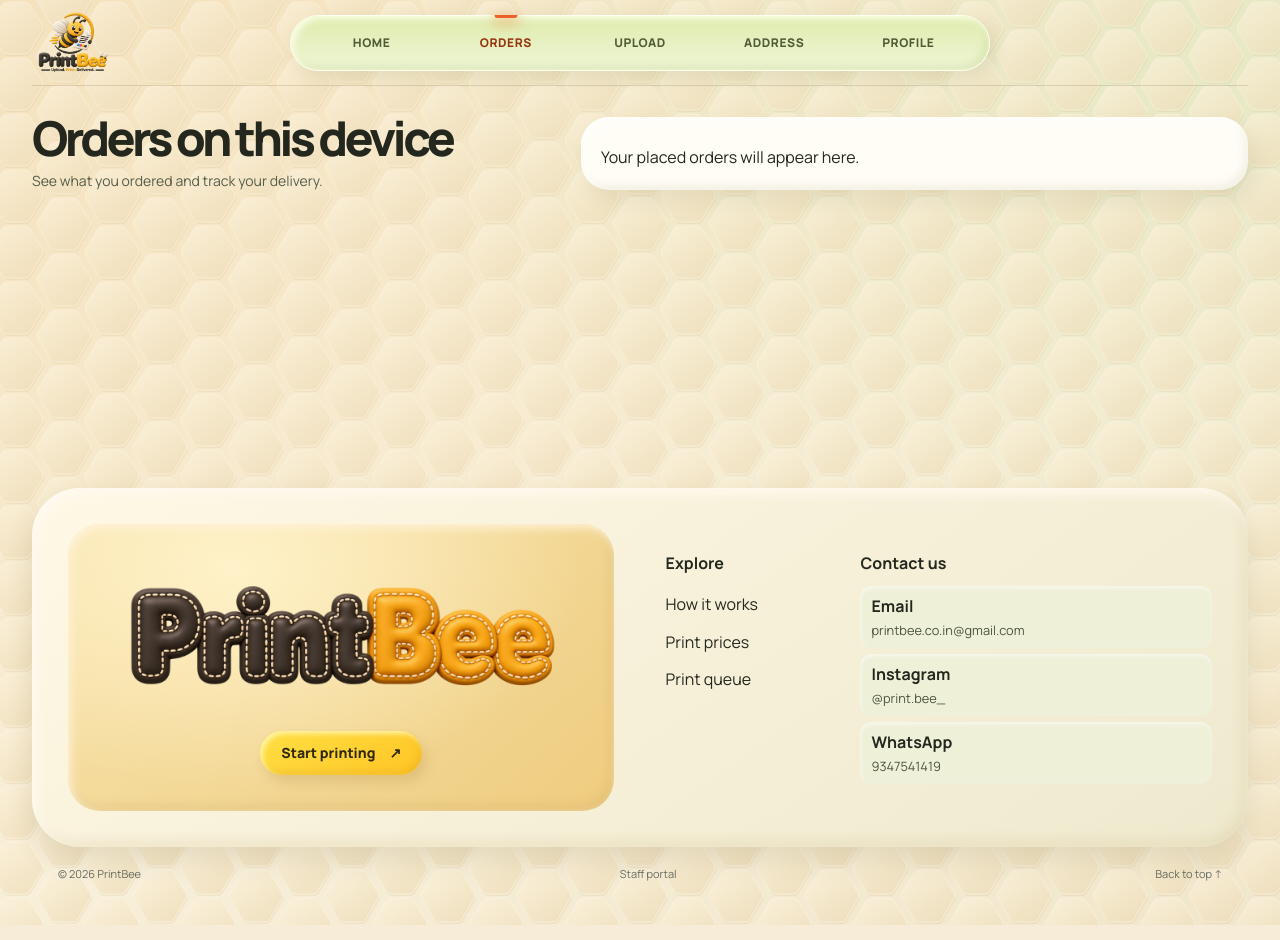
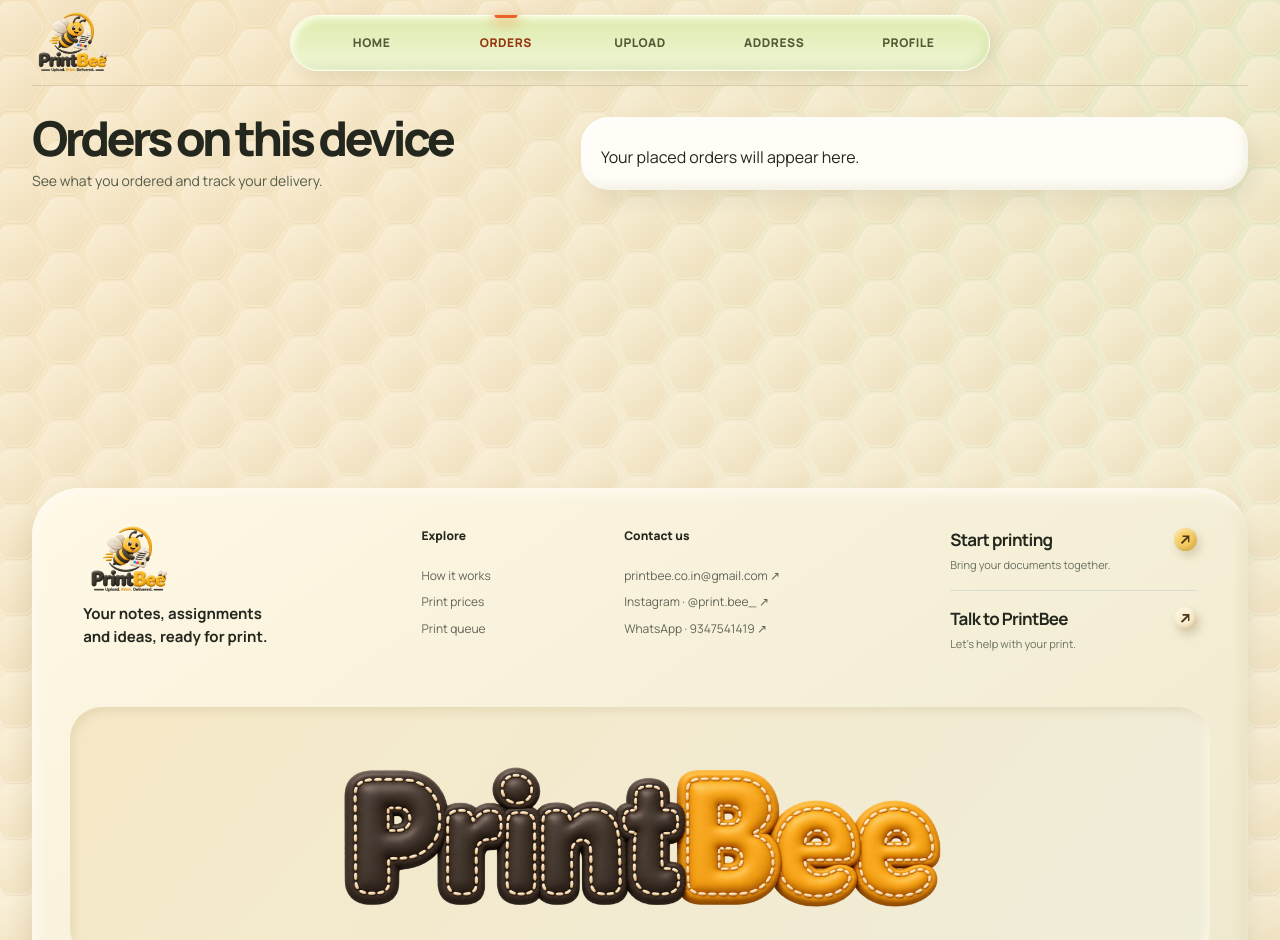
Before and after one commit to Bharat0264/PB, a plain HTML site: page orders.html in a window 1280 px wide. Shown: the top 940 px of the page. Drawn offline with Linux system fonts and the light colour scheme.

Commit message:
Restore the classic stitched PrintBee footer

```diff
--- a/orders.html
+++ b/orders.html
@@ -7,7 +7,7 @@
 <meta name="description" content="PrintBee campus printing for SRM University. Save your A4 documents in your local print queue.">
 <title>Orders · PrintBee</title>
 <script src="preloader.js?v=3"></script>
-<link rel="stylesheet" href="studio.css?v=honey-footer">
+<link rel="stylesheet" href="studio.css?v=classic-stitched-footer">
 <script src="studio.js?v=placed-orders" defer></script>
 </head>
 <body>
@@ -29,25 +29,14 @@
   </section>
 </main>
 <footer class="frame brand-footer" id="contact">
-  <div class="footer-surface footer-layout">
-    <div class="footer-print">
-      <img class="footer-leather" src="printbee-clay-wordmark.png" width="2172" height="724" alt="PrintBee" loading="lazy">
-      <a class="pill yellow" href="queue.html">Start printing <span aria-hidden="true">↗</span></a>
+  <div class="footer-surface">
+    <div class="footer-columns">
+      <div class="footer-intro"><a href="index.html" aria-label="PrintBee home"><img src="printbee-loading-logo.webp" alt="PrintBee" width="90" height="67"></a><p>Your notes, assignments<br>and ideas, ready for print.</p></div>
+      <nav class="footer-explore" aria-label="Footer navigation"><h2>Explore</h2><a href="index.html#how">How it works</a><a href="index.html#pricing">Print prices</a><a href="queue.html">Print queue</a></nav>
+      <div class="footer-social"><h2>Contact us</h2><a href="mailto:printbee.co.in@gmail.com">printbee.co.in@gmail.com ↗</a><a href="https://www.instagram.com/print.bee_?igsh=MTkwM3lsZWFraHZrNQ%3D%3D">Instagram · @print.bee_ ↗</a><a href="https://wa.me/919347541419">WhatsApp · 9347541419 ↗</a></div>
+      <div class="footer-actions"><a href="queue.html">Start printing <span aria-hidden="true">↗</span></a><p>Bring your documents together.</p><a href="https://wa.me/919347541419">Talk to PrintBee <span aria-hidden="true">↗</span></a><p>Let’s help with your print.</p></div>
     </div>
-    <div class="footer-links">
-      <nav aria-label="Footer navigation">
-        <h2>Explore</h2>
-        <a href="index.html#how">How it works</a>
-        <a href="index.html#pricing">Print prices</a>
-        <a href="queue.html#queue">Print queue</a>
-      </nav>
-      <div class="footer-contact">
-        <h2>Contact us</h2>
-        <a href="mailto:printbee.co.in@gmail.com"><strong>Email</strong><span>printbee.co.in@gmail.com</span></a>
-        <a href="https://www.instagram.com/print.bee_?igsh=MTkwM3lsZWFraHZrNQ%3D%3D"><strong>Instagram</strong><span>@print.bee_</span></a>
-        <a href="https://wa.me/919347541419"><strong>WhatsApp</strong><span>9347541419</span></a>
-      </div>
-    </div>
+    <div class="footer-wordmark-panel"><img class="footer-leather" src="printbee-clay-wordmark.png" width="2172" height="724" alt="PrintBee" loading="lazy"></div>
   </div>
   <div class="footer-bottom"><span>© 2026 PrintBee</span><a href="staff.html">Staff portal</a><a href="index.html">Back to top ↑</a></div>
 </footer>
--- a/studio.css
+++ b/studio.css
@@ -591,81 +591,31 @@ body{background:var(--base)}
     inset -5px -6px 12px #c7af7333;
 }
 
-.footer-layout {
-  display: grid;
-  grid-template-columns: minmax(0, 1fr) minmax(0, 1fr);
-  gap: clamp(20px, 4vw, 56px);
-  padding: clamp(16px, 3vw, 36px);
+.footer-columns {
+  padding: clamp(20px, 3vw, 38px) clamp(20px, 4vw, 54px);
 }
 
-.footer-print {
+.footer-wordmark-panel {
   display: grid;
-  place-content: center;
-  justify-items: center;
-  gap: clamp(12px, 2vw, 24px);
-  padding: clamp(14px, 3vw, 36px);
+  place-items: center;
+  margin: 0 clamp(16px, 3vw, 40px) clamp(16px, 3vw, 36px);
+  padding: clamp(12px, 2vw, 24px);
   border-radius: clamp(18px, 3vw, 32px);
-  background: radial-gradient(ellipse at 30% 15%, #fff2c9, transparent 65%),
-    linear-gradient(140deg, #f7e3ad, #efcd80);
-  box-shadow: inset 3px 4px 10px #fff3d8, inset -4px -5px 12px #aa783029;
+  background: linear-gradient(130deg, #f5e8c6, #f0edda);
+  box-shadow: inset 3px 4px 8px #a98d5030, inset -3px -3px 7px #fff9e9;
 }
 
 .footer-leather {
   display: block;
-  width: min(100%, 440px);
+  width: min(100%, 620px);
   height: auto;
 }
 
-.footer-links {
-  display: grid;
-  grid-template-columns: minmax(0, .65fr) minmax(0, 1.35fr);
-  gap: clamp(14px, 2vw, 28px);
-  align-content: center;
-  padding-block: 8px;
+.footer-actions>a span{
+ box-shadow:3px 5px 8px #74582435,inset 2px 3px 4px #ffffff65,inset -2px -3px 4px #84581944;
 }
-
-.footer-links h2 {
-  font-size: 16px;
-  letter-spacing: normal;
-  margin: 0 0 10px;
-}
-
-.footer-links a {
-  display: block;
-  overflow-wrap: anywhere;
-}
-
-.footer-links nav a {
-  padding: 6px 0;
-}
-
-.footer-links a:hover {
-  text-decoration: underline;
-  text-underline-offset: .18em;
-}
-
-.footer-contact a {
-  padding: 8px 11px;
-  margin-top: 6px;
-  border-radius: 12px;
-  background: #eef0d8;
-  box-shadow: inset 1px 2px 4px #fff9;
-}
-
-.footer-contact a span {
-  display: block;
-  color: #4d553f;
-  font-size: .8rem;
-}
-
-@media (max-width: 820px) {
-  .footer-layout { grid-template-columns: minmax(0, 1fr); }
-}
-
-@media (max-width: 420px) {
-  .footer-links { grid-template-columns: minmax(0, 1fr); }
-  .footer-links nav a { display: inline-block; margin-right: 10px; }
-}
+.footer-actions>a:first-child span{background:#f7ce61;color:#4a3718}
+.footer-actions>a:nth-of-type(2) span{background:#fbefd0;color:#4a3718}
 
 .inner-page{min-height:48vh}
 .inner-page .section{border-top:0}
```
Also changed, not shown: address.html (+8 -19 lines), index.html (+8 -19 lines), pricing.html (+8 -19 lines), profile.html (+8 -19 lines), queue.html (+8 -19 lines).
